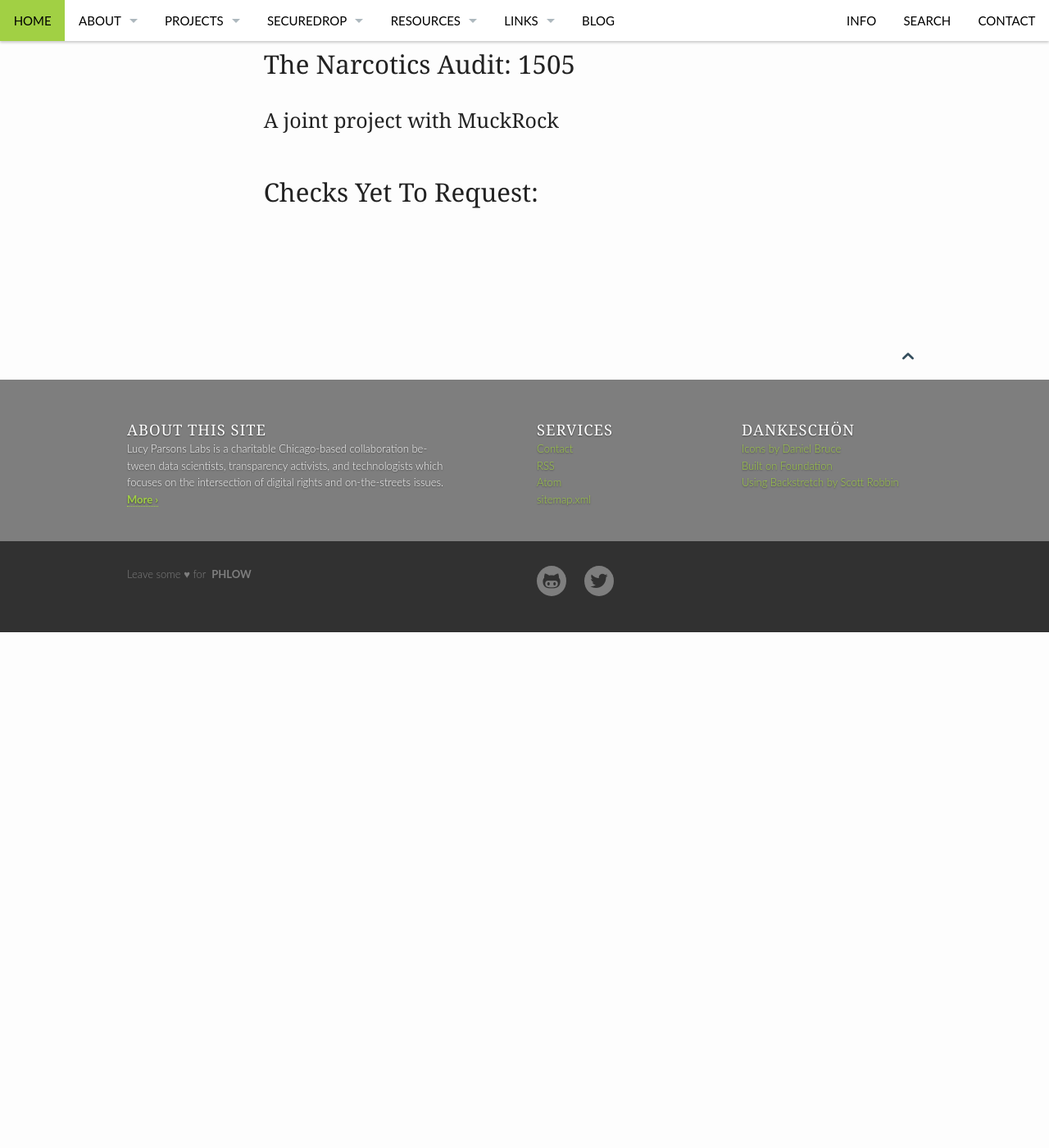
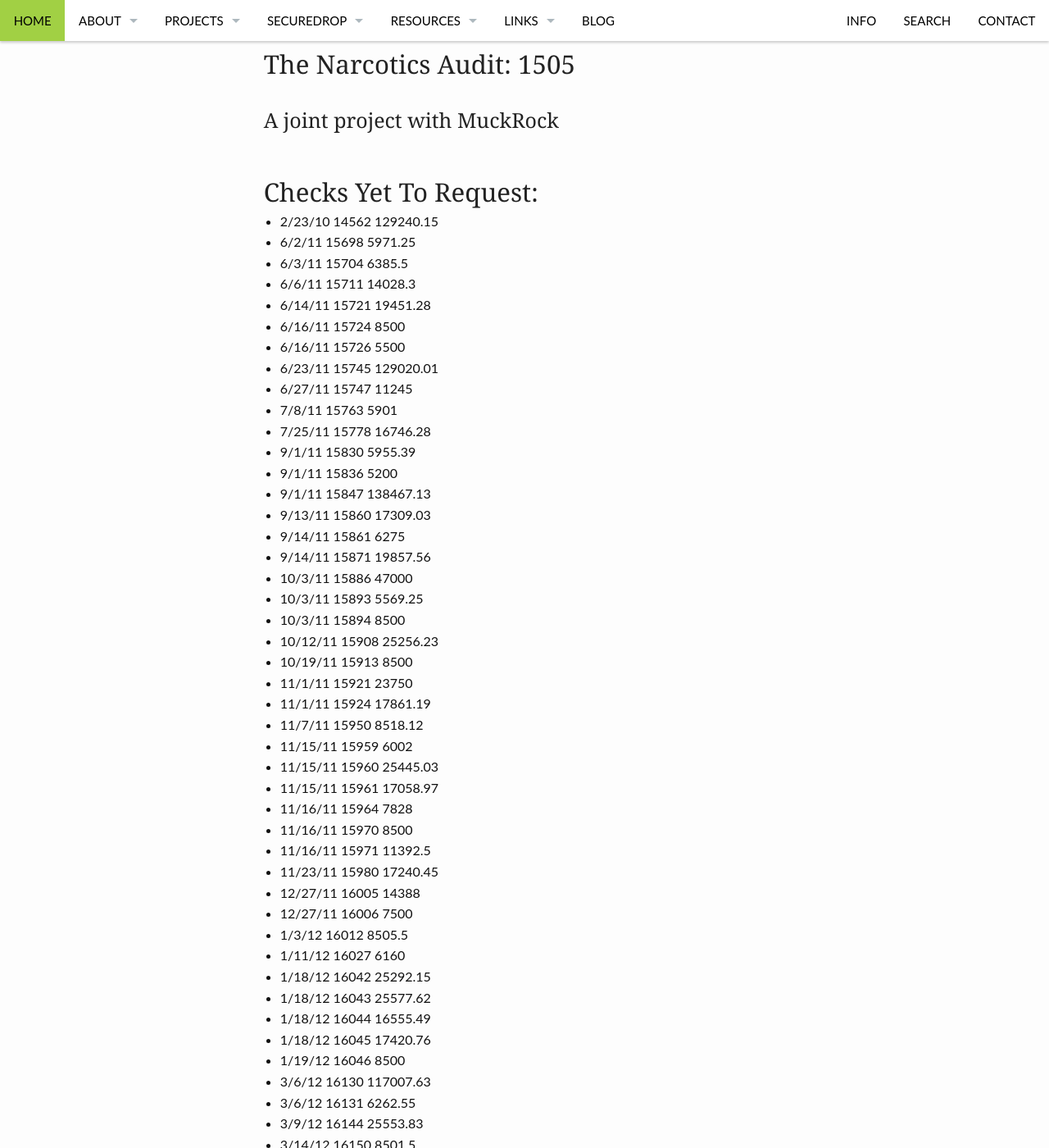
Before and after one commit to saltthefries/lucyparsonslabs.com, a Jekyll site: the page built from projects/checks.md, in a window 1280 px wide and 1400 px high, scrolled down 334 px. Shown: the whole window at 82% size. Built offline with Jekyll 4.4.1, drawn with Linux system fonts in a browser that asks for light colours; before the commit the page ends 1105 px from its top, so only the background shows below that; some of the changed text lies outside the part shown.

Commit message:
Update checks.md

```diff
--- a/projects/checks.md
+++ b/projects/checks.md
@@ -7,3 +7,75 @@
 ### A joint project with MuckRock
 
 ## Checks Yet To Request:
+* 2/23/10	14562	129240.15
+* 6/2/11	15698	5971.25
+* 6/3/11	15704	6385.5
+* 6/6/11	15711	14028.3
+* 6/14/11	15721	19451.28
+* 6/16/11	15724	8500
+* 6/16/11	15726	5500
+* 6/23/11	15745	129020.01
+* 6/27/11	15747	11245
+* 7/8/11	15763	5901
+* 7/25/11	15778	16746.28
+* 9/1/11	15830	5955.39
+* 9/1/11	15836	5200
+* 9/1/11	15847	138467.13
+* 9/13/11	15860	17309.03
+* 9/14/11	15861	6275
+* 9/14/11	15871	19857.56
+* 10/3/11	15886	47000
+* 10/3/11	15893	5569.25
+* 10/3/11	15894	8500
+* 10/12/11	15908	25256.23
+* 10/19/11	15913	8500
+* 11/1/11	15921	23750
+* 11/1/11	15924	17861.19
+* 11/7/11	15950	8518.12
+* 11/15/11	15959	6002
+* 11/15/11	15960	25445.03
+* 11/15/11	15961	17058.97
+* 11/16/11	15964	7828
+* 11/16/11	15970	8500
+* 11/16/11	15971	11392.5
+* 11/23/11	15980	17240.45
+* 12/27/11	16005	14388
+* 12/27/11	16006	7500
+* 1/3/12	16012	8505.5
+* 1/11/12	16027	6160
+* 1/18/12	16042	25292.15
+* 1/18/12	16043	25577.62
+* 1/18/12	16044	16555.49
+* 1/18/12	16045	17420.76
+* 1/19/12	16046	8500
+* 3/6/12	16130	117007.63
+* 3/6/12	16131	6262.55
+* 3/9/12	16144	25553.83
+* 3/14/12	16150	8501.5
+* 3/14/12	16151	18244.1
+* 3/16/12	16152	6960
+* 3/20/12	16159	136448.53
+* 4/2/12	16172	6374.5
+* 4/2/12	16173	5267.68
+* 4/4/12	16191	8400
+* 3/1/13	16777	128700.98
+* 3/19/13	16802	340628.75
+* 3/20/13	16809	130576.09
+* 3/21/13	16814	15339.85
+* 3/25/13	16820	6660.5
+* 4/1/13	16823	9600
+* 4/1/13	16856	45470
+* 4/1/13	16858	29846.03
+* 4/17/13	16882	27289.8
+* 4/17/13	16884	37400
+* 5/22/13	16973	410815.33
+* 6/4/13	16982	6650.14
+* 6/4/13	16986	214600
+* 6/4/13	16989	121361.19
+* 6/10/13	17006	6652.25
+* 7/1/13	17020	6446.05
+* 7/1/13	17027	15487.36
+* 7/1/13	17029	31368.23
+* 7/15/13	17044	174174.52
+* 10/15/13	17137	17992
+* 2/3/14	17267	15114.78
```
